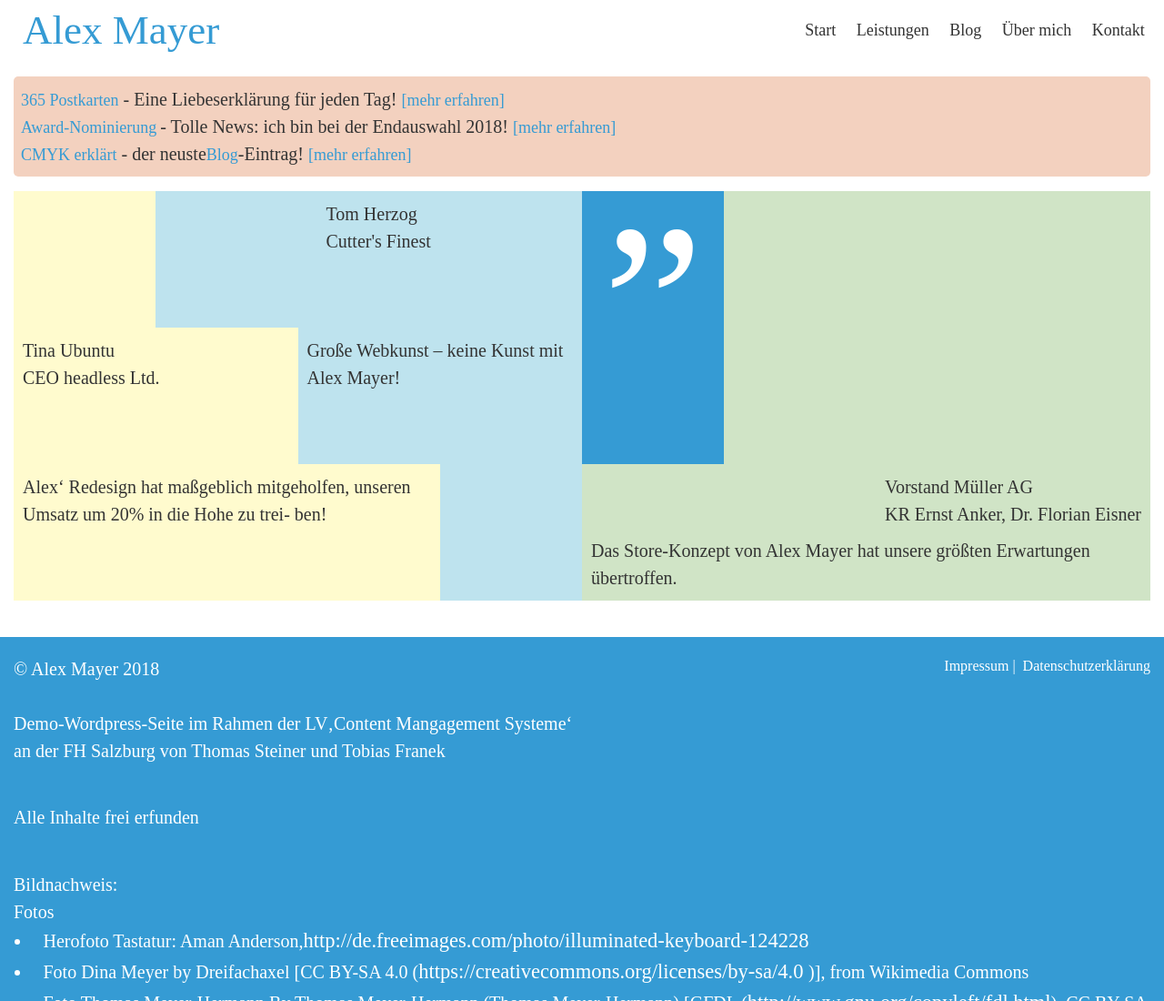
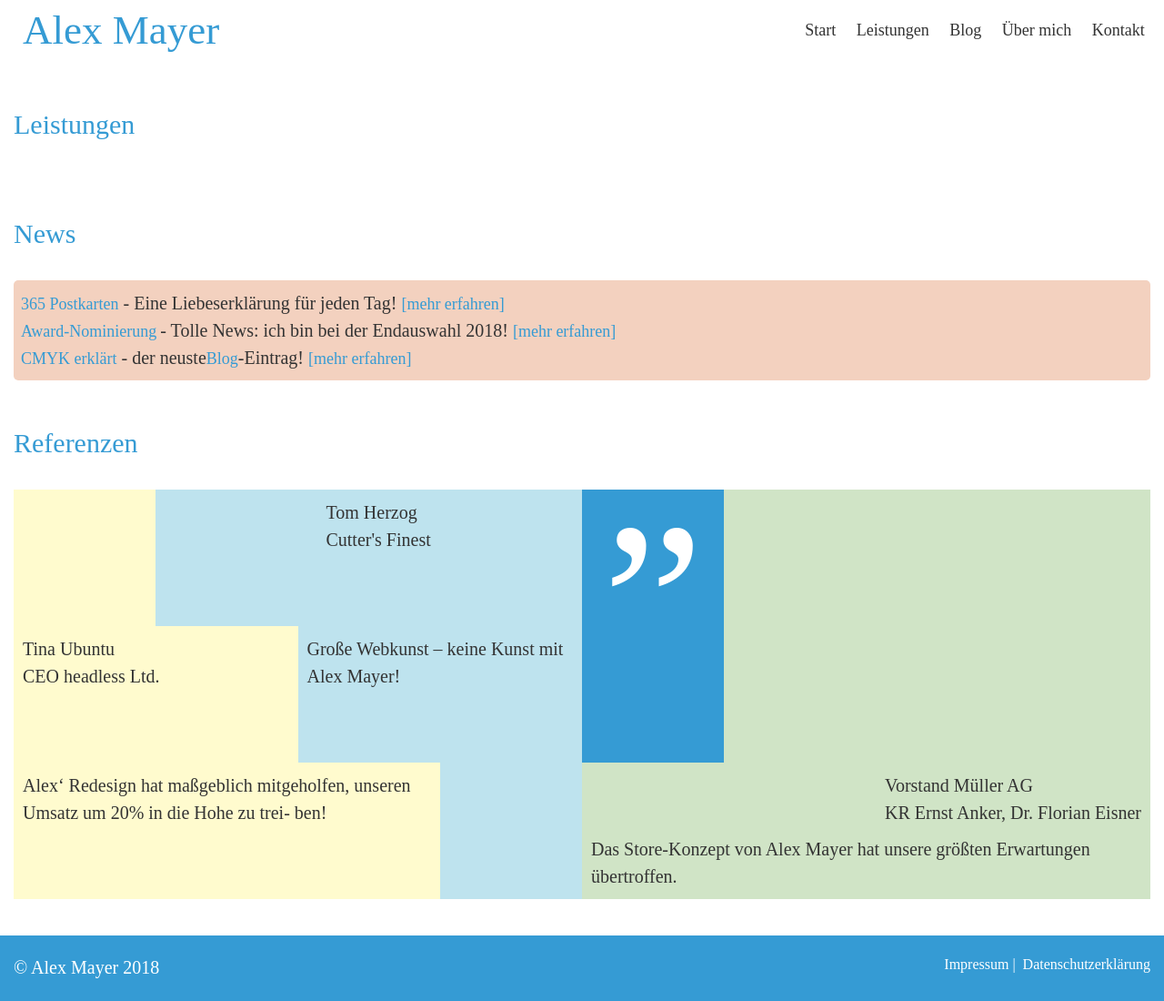
Before and after one commit to TobiasFranek/cms-gatsby, a Gatsby site: page / in a window 1280 px wide. Shown: the top 1100 px of the page at 91% size. Built offline with nearby package versions, Linux system fonts and the light colour scheme; Gatsby itself is replaced by a stand-in of ours; a web font is replaced by a local one.

Commit message:
added headlines

```diff
--- a/src/pages/index.js
+++ b/src/pages/index.js
@@ -10,8 +10,11 @@ import ServiceList from '../components/ServiceList/ServiceList';
 const IndexPage = () => (
   <Layout>
     <SEO title="Home" />
+	<h3 className="h3">Leistungen</h3>
     <ServiceList/>
+	<h3 className="h3">News</h3>
     <News />
+	<h3 className="h3">Referenzen</h3>
     <References />
   </Layout>
 )
```
